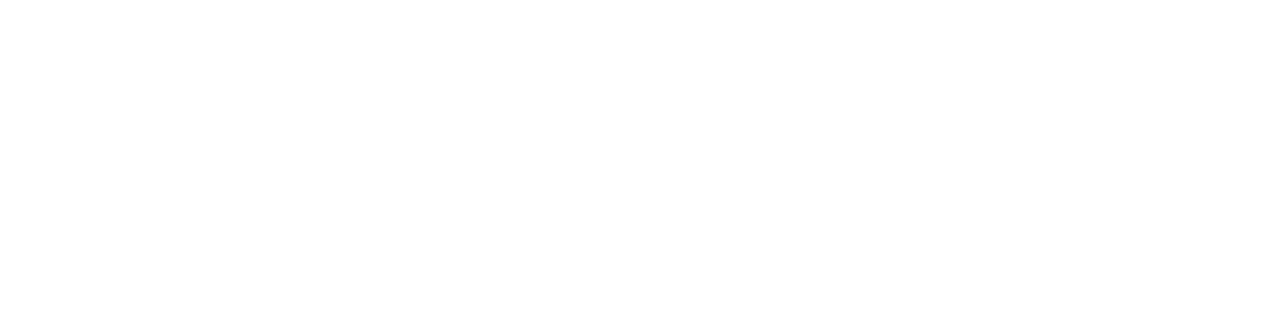
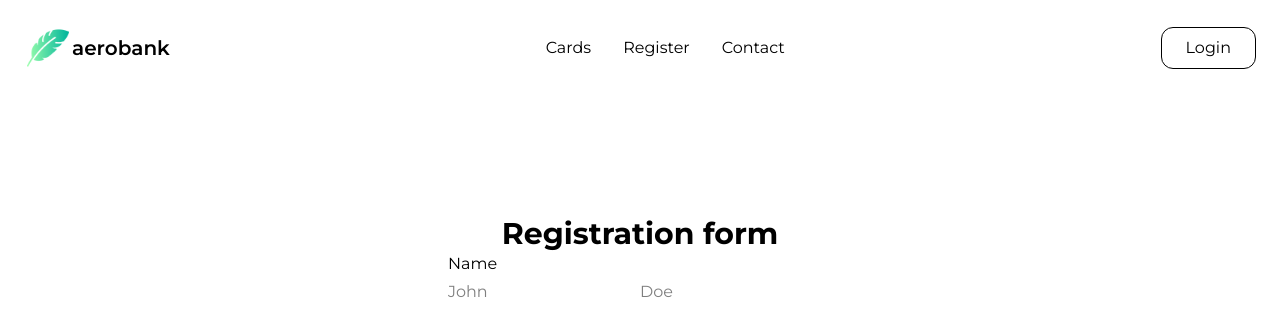
Before and after one commit to wzxcff/aerobank-frontend, a React (Vite) app: page /register in a window 1280 px wide. Before the commit this address had no page. Shown: the top 336 px of the page. Built offline with nearby package versions, Linux system fonts and the light colour scheme.

Commit message:
Started working on registration page

```diff
--- a/src/App.tsx
+++ b/src/App.tsx
@@ -1,11 +1,13 @@
 import { BrowserRouter as Router, Routes, Route } from 'react-router-dom';
 import Index from "../src/pages/Index.tsx";
+import Registration from "../src/pages/Registration.tsx";
 
 function App () {
     return (
         <Router>
             <Routes>
                 <Route path="/" element={<Index />} />
+                <Route path="/register" element={<Registration />} />
             </Routes>
         </Router>
     );
--- /dev/null
+++ b/src/pages/Registration.tsx
@@ -0,0 +1,19 @@
+import Navbar from "../components/Navbar.tsx";
+
+function Registration(){
+    return (
+        <div>
+            <Navbar/>
+            <div className="flex flex-col justify-center items-center mt-30">
+                <h1 className="font-bold text-3xl">Registration form</h1>
+                <div>
+                    <label htmlFor="name">Name</label><br/>
+                    <input placeholder="John" name="name" className="mt-1"/>
+                    <input placeholder="Doe" name="lastname"/>
+                </div>
+            </div>
+        </div>
+    )
+}
+
+export default Registration;
```
